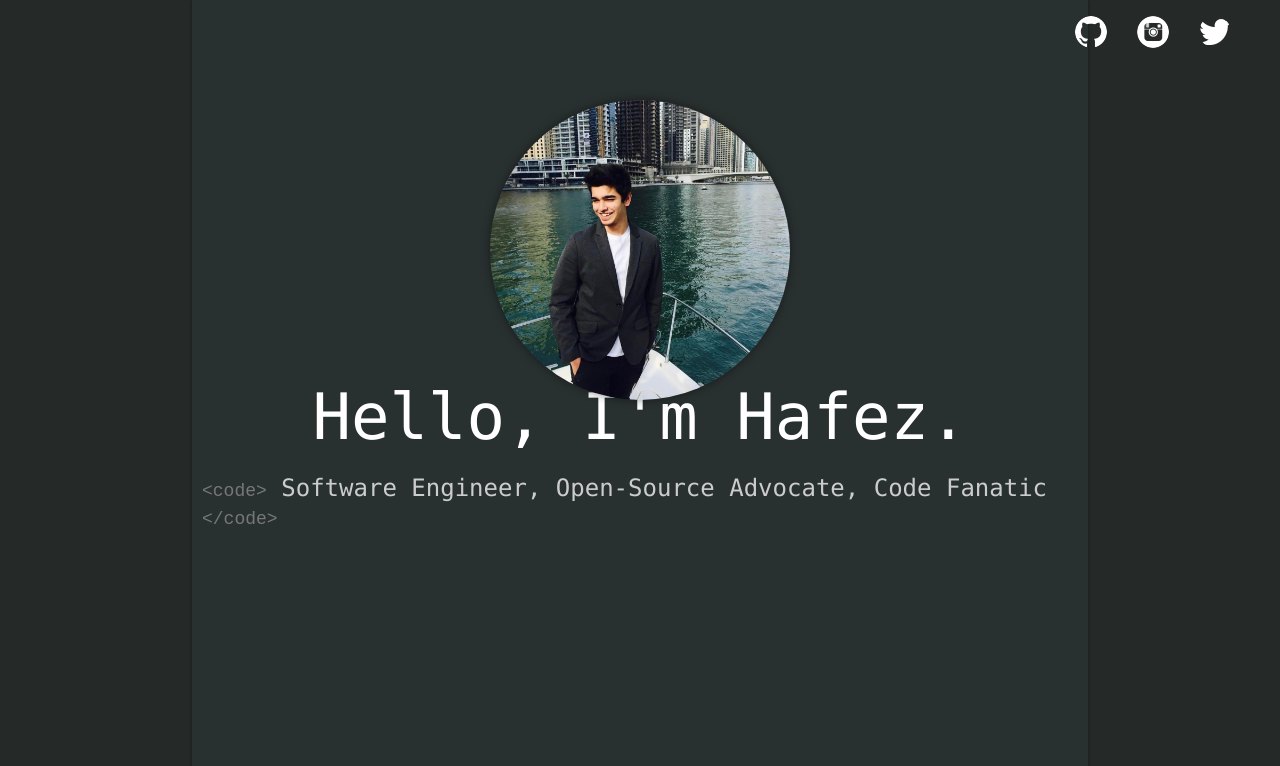
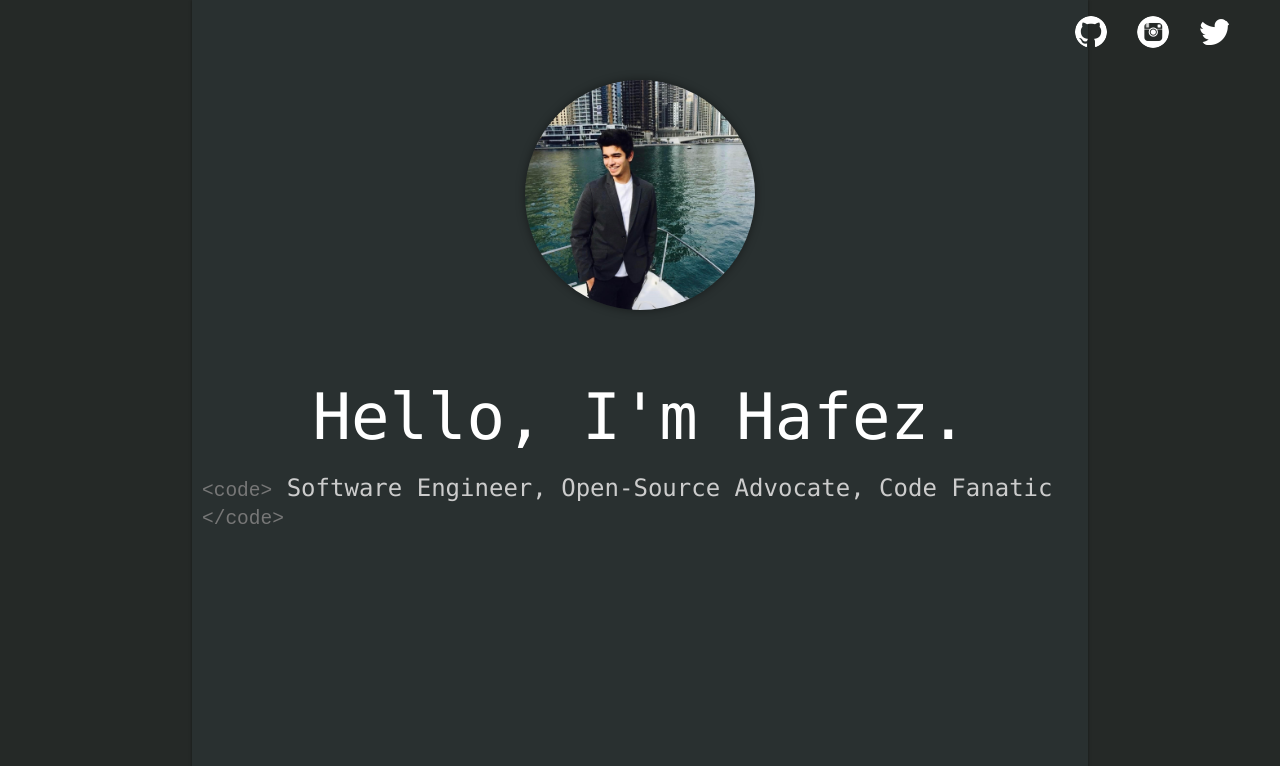
Before and after one commit to hafezus/WebCV, a React (Create React App) app: page / in a window 1280 px wide. Shown: the top 766 px of the page. Built offline with nearby package versions, Linux system fonts and the light colour scheme.

Commit message:
Portfolio Prototype screen scaling fixes

```diff
--- a/src/components/Bio.js
+++ b/src/components/Bio.js
@@ -34,7 +34,7 @@ const discriptionStyle = {
 const imgStyle = {
     borderRadius: "50%",
     position: "absolute",
-    top: "100px"
+    top: "10vh"
 }
 
 const nameStyle ={
@@ -44,7 +44,7 @@ const nameStyle ={
 const codeStyle = {
     fontSize: "32px",
     color: "#777",
-    fontSize: "18px",
+    fontSize: "1em",
 }
 
 
--- a/src/components/Slider.js
+++ b/src/components/Slider.js
@@ -19,7 +19,7 @@ const slideUp = (event) =>{
 const Slider = (tabData) => {
     return (
         <div className="slider"  style={{backgroundColor: tabData.bgColor}}>
-            <button onClick={slideUp} style={{...tabStyle, marginLeft: tabData.leftMargin, backgroundColor: tabData.bgColor}} className="sliderBtn">{tabData.title}</button>
+            <button onClick={slideUp} style={{...tabStyle, marginLeft: tabData.leftMargin, backgroundColor: tabData.bgColor, fontSize: '0.8em', wordWrap:'break-word'}} className="sliderBtn">{tabData.title}</button>
             {/* <a href="#">Hi</a> */}
             <main style={contentStyle}>
                 <p className="tabBody" style={{overflowY: 'auto'}}>
--- a/src/index.css
+++ b/src/index.css
@@ -58,15 +58,15 @@ p{
   color: white;
   font-family: 'Poppins';
   font-weight: 100;
-  padding: 20px 250px;
+  padding: 2em 2.5em;
   text-align: center;
 
 }
 
 img{
   box-shadow: 0 0 10px;
-  width: 300px;
-  height: 300px;
+  width: 18vw;
+  height: auto;
 }
 
 img:hover{
@@ -80,8 +80,8 @@ img:active{
   box-shadow: 0 0 20px;
   transition:cubic-bezier(0.075, 0.82, 0.165, 1);
   transition-duration: 1000ms;
-  width: 600px;
-  height: 600px;
+  width: 32vw;
+  height: auto;
   cursor:grabbing;
 }
 
```
Also changed, not shown: 1 other file (tests, documents, lock files or other folders).
